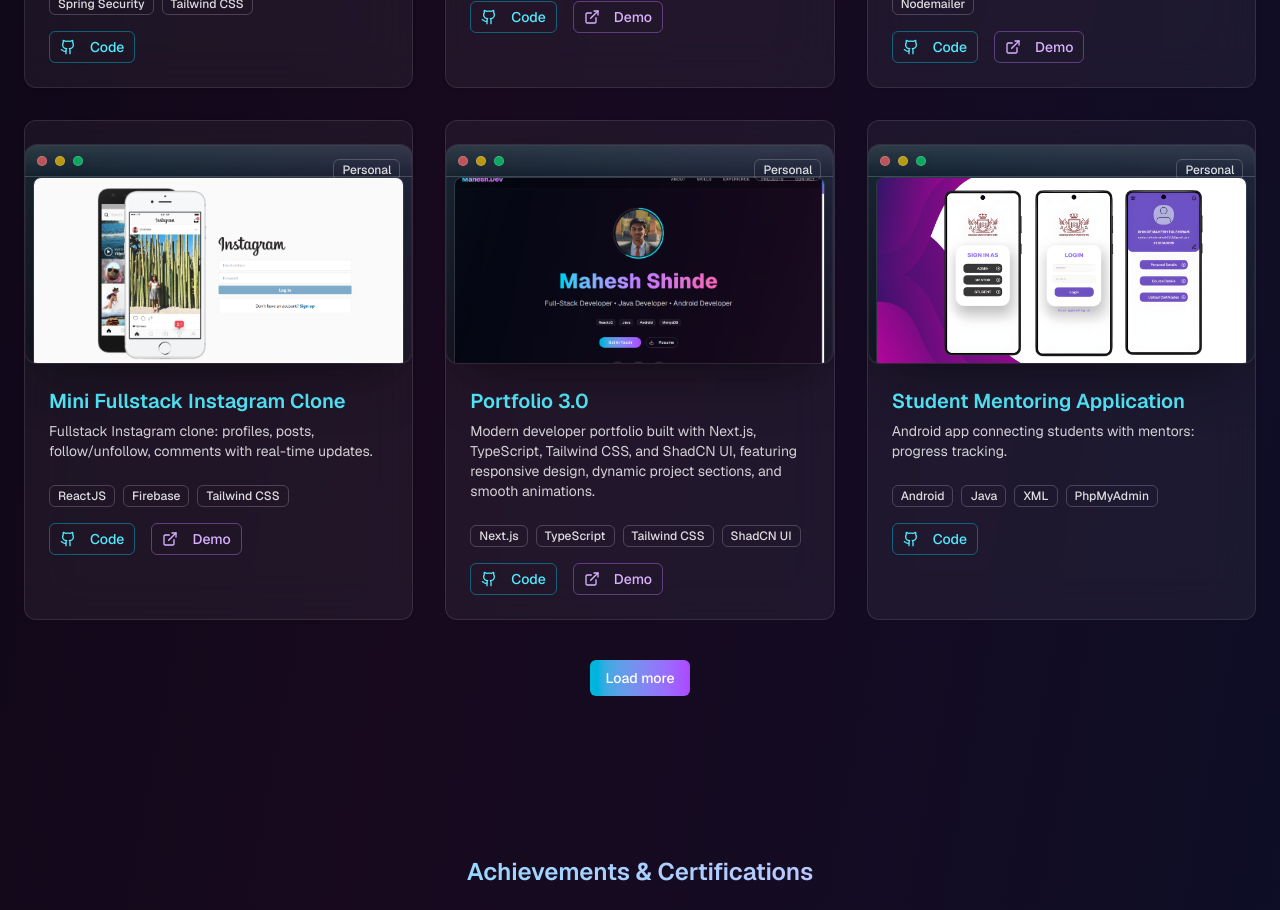
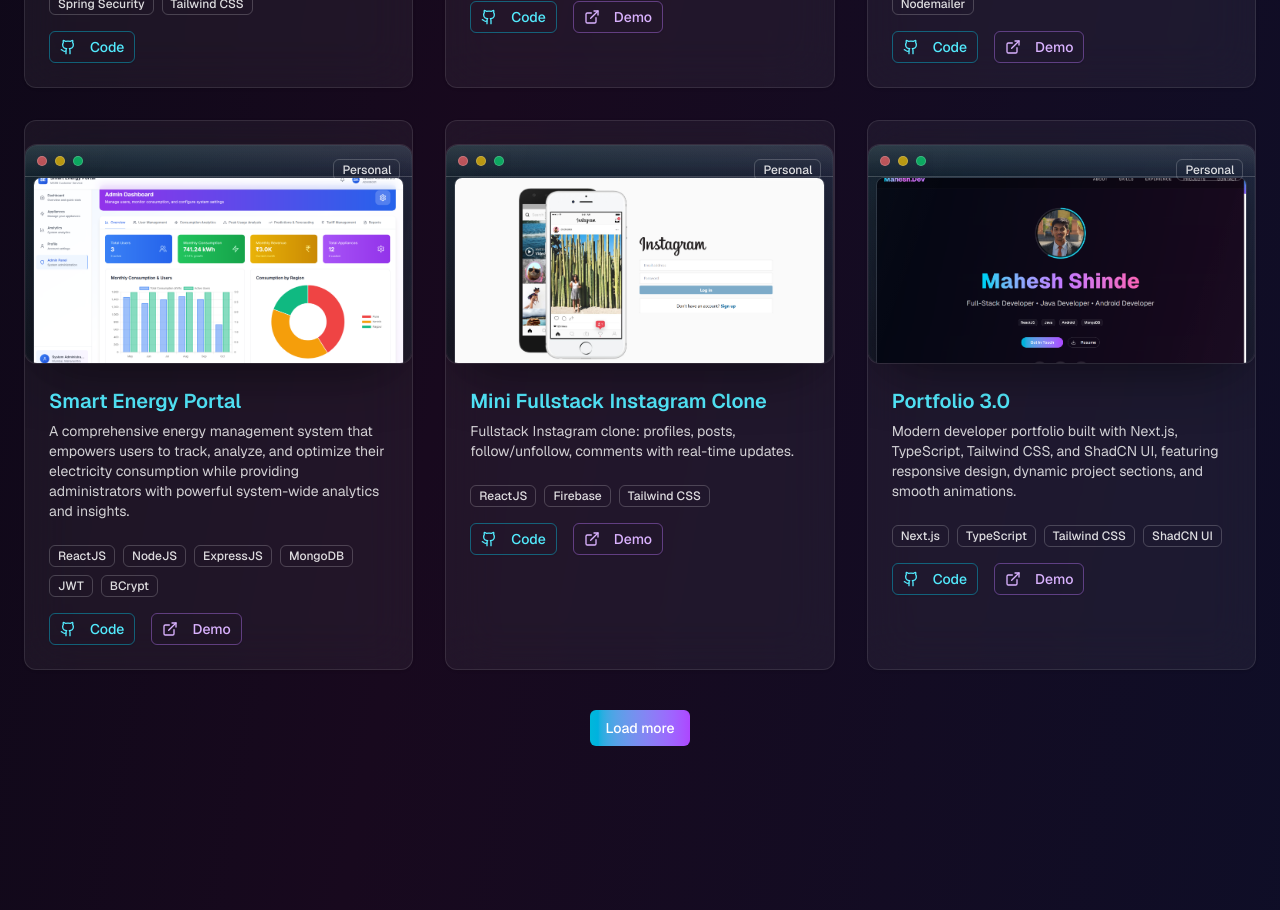
Before and after one commit to maheshshinde9100/Portfolio3.0, a Next.js app: page / in a window 1280 px wide. Shown: the part 4120-5030 px from the top of the page. Built offline with nearby package versions, Linux system fonts and the light colour scheme; no server answers.

Commit message:
Add new projects: Smart Energy Portal and Portfolio 3.0 with associated details and images

```diff
--- a/data/projects.ts
+++ b/data/projects.ts
@@ -37,8 +37,19 @@ export const allProjects: Project[] = [
   demo: 'https://smartwastebinsystem.netlify.app/',
   image: '/thumbnails/smart-waste-bin-thumbnail.png',
   date: '2024-04',
-}
-,
+},
+//freelance
+{
+  id: 'smart-energy-portal',
+  title: 'Smart Energy Portal',
+  description:'A comprehensive energy management system that empowers users to track, analyze, and optimize their electricity consumption while providing administrators with powerful system-wide analytics and insights.',
+  category: 'personal',
+  tech: ['ReactJS', 'NodeJS', 'ExpressJS','MongoDB','JWT', 'BCrypt'],
+  github: 'https://github.com/maheshshinde9100/SmartEnergyPortal',
+  demo: 'https://smart-energy-portal.vercel.app/',
+  image: '/thumbnails/smart-energy-portal-thumbnail.png',
+  date: '2025-10',
+},
   {
     id: 'insta-clone',
     title: 'Mini Fullstack Instagram Clone',
@@ -141,8 +152,21 @@ export const allProjects: Project[] = [
   image: '/thumbnails/neon-quiz-thumbnail.png',
   award: 'Best UI/UX',
   date: '2024-06',
-}
-,
+},
+{
+  id: 'portfolio-v3',
+  title: 'Portfolio 3.0',
+  description:
+    'Hackathon Project: Modern developer portfolio built with Next.js, TypeScript, Tailwind CSS, and ShadCN UI, featuring responsive design, dynamic project sections, and smooth animations.',
+  category: 'hackathon',
+  tech: ['Next.js', 'TypeScript', 'Tailwind CSS', 'ShadCN UI'],
+  github: 'https://github.com/maheshshinde9100/Portfolio3.0',
+  demo: 'https://maheshshinde-dev.vercel.app/',
+  image: '/thumbnails/portfolio3.0-thumbnail.png',
+  award: 'Top 3',
+  date: '2025-09',
+},
+
   // Open source
 {
   id: 'dev-helper-cli',
```
Also changed, not shown: public/thumbnails/smart-energy-portal-thumbnail.png (added).
